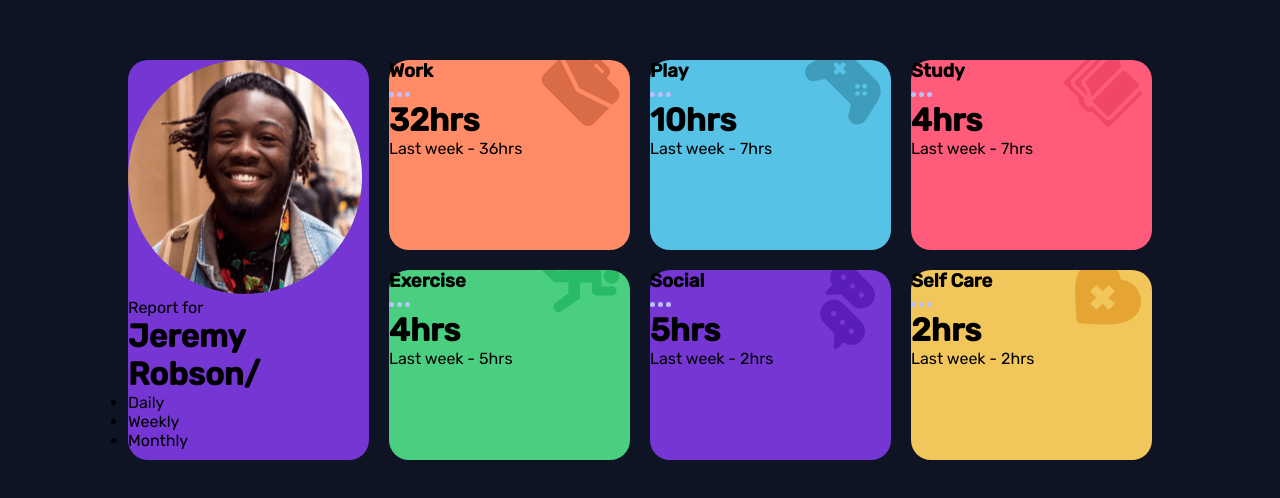
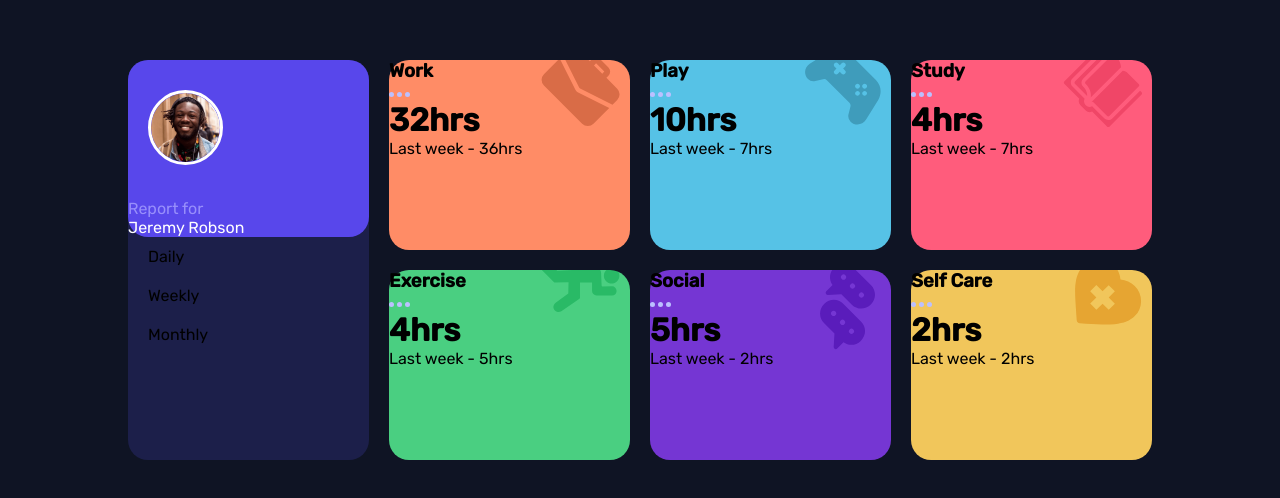
Before and after one commit to sharathkrml/time-track, a React (Create React App) app: page / in a window 1280 px wide. Shown: the part 140-638 px from the top of the page. Built offline with nearby package versions, Linux system fonts and the light colour scheme.

Commit message:
styled profile card

```diff
--- a/src/App.css
+++ b/src/App.css
@@ -28,7 +28,7 @@ body {
   margin: 25vh auto;
 }
 .profile {
-  background-color: var(--social);
+  background-color: var(--dark-blue);
 }
 
 .grid {
--- /dev/null
+++ b/src/components/ProfileCard.css
@@ -0,0 +1,24 @@
+.profile-img{
+    width: 75px;
+    border:3px solid #fff;
+    border-radius: 50%;
+    margin:30px 20px;
+}
+.profile-details{
+    background-color: var(--blue);
+    border-radius: 20px;
+}
+.report-text{
+    color: #988ffb;
+}
+.profile-name{
+    color: #fff;
+}
+.profile-options{
+    list-style: none;
+    display: flex;
+    flex-direction: column;
+}
+.profile-options li{
+    margin:10px 20px;
+}
--- a/src/components/ProfileCard.js
+++ b/src/components/ProfileCard.js
@@ -1,19 +1,21 @@
-import React from 'react'
-import profileimg from '../assets/images/image-jeremy.png';
-
+import React from "react";
+import profileimg from "../assets/images/image-jeremy.png";
+import "./ProfileCard.css";
 function ProfileCard() {
   return (
     <div className="profile-container">
-            <img src={profileimg} alt="profile"></img>
-            <p>Report for</p>
-            <h1>Jeremy Robson/</h1>
-            <ul>
+      <div className="profile-details">
+        <img className="profile-img" src={profileimg} alt="profile"></img>
+        <p className="report-text">Report for</p>
+        <p className="profile-name">Jeremy Robson</p>
+      </div>
+      <ul className="profile-options">
         <li>Daily</li>
         <li>Weekly</li>
         <li>Monthly</li>
       </ul>
     </div>
-    )
+  );
 }
 
-export default ProfileCard
+export default ProfileCard;
```
Lines whose indentation alone changed are shown as unchanged.
